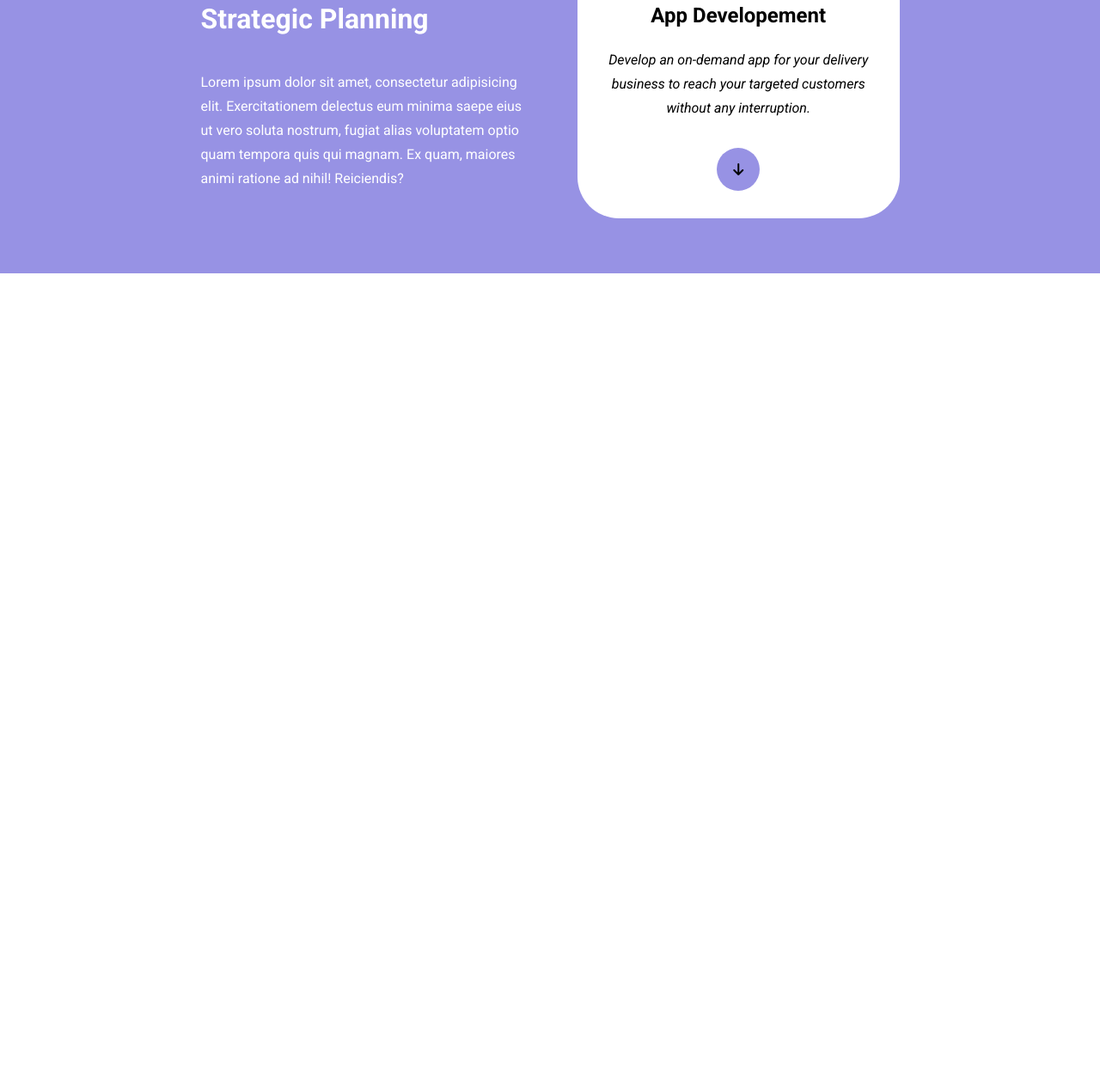
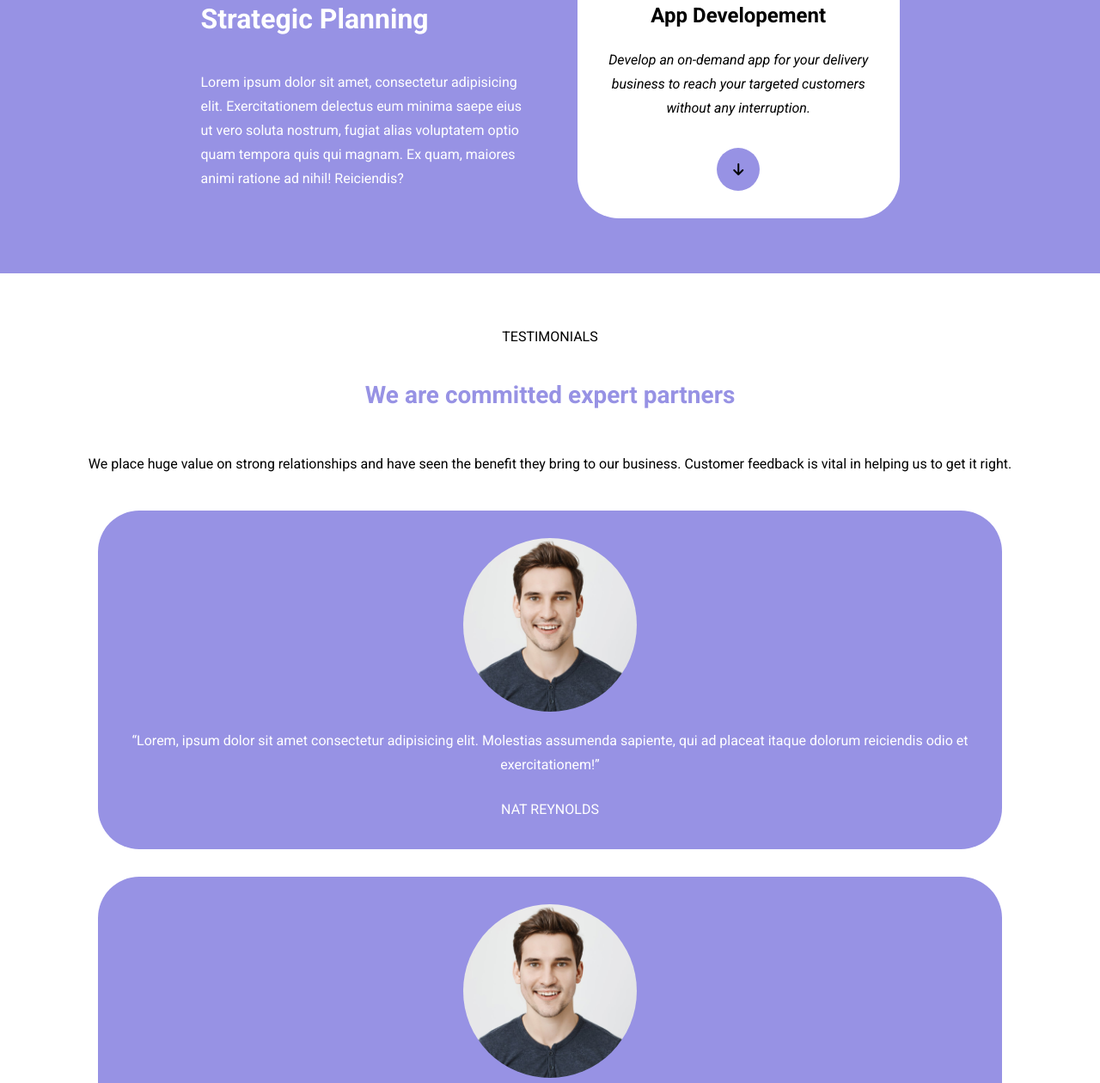
Before and after one commit to MaryChiodelli/htmlcss-responsive-layout, a plain HTML site: page index.html in a window 1280 px wide. Shown: the part 1540-2800 px from the top of the page at 86% size. Before the commit the page ends 1858 px from the top, so only its background shows below. Drawn offline with Linux system fonts and the light colour scheme.

Commit message:
aggiunta sezione testimonials

```diff
--- a/css/app.css
+++ b/css/app.css
@@ -64,6 +64,13 @@ a {
     background-color: #ffffff;
     color: #000000;
     text-align: center;
+}
+
+.card-testimonial {
+    padding: 2rem 1.25rem;
+    border-radius: 48px;
+    background-color: #9792E4;
+    color: #ffffff;
 }
 
 a.button {
@@ -179,7 +186,53 @@ a.button {
     border-radius: 50%;
 }
 
+/* TESTIMONIALS */
+.testimonials {
+    padding: 3.75rem 0 7rem;
+    text-align: center;
+}
 
+.testimonials .tag {
+    text-transform: uppercase;
+    margin-bottom: 2rem;
+}
+
+.testimonials .section__title {
+    margin-bottom: 2.75rem;
+    font-size: 1.75rem;
+    line-height: 2.75rem;
+    color: #9792E4;
+}
+
+.testimonials .section__description {
+    margin-bottom: 2.5rem;
+}
+
+.testimonials .card-wrapper {
+    display: flex;
+    flex-direction: column;
+    gap: 2rem;
+}
+
+.card-wrapper .card-testimonial {
+    display: flex;
+    flex-direction: column;
+    gap: 1.25rem;
+    align-items: center;
+}
+
+.card-testimonial .card__avatar {
+    width: 202px;
+    aspect-ratio: 1 / 1;
+    object-fit: cover;
+    border-radius: 50%;
+}
+
+.card-testimonial .card__quote address {
+    margin-top: 1.5rem;
+    text-transform: uppercase;
+    font-style: normal;
+}
 
 
 
--- a/index.html
+++ b/index.html
@@ -98,7 +98,43 @@
                     </div>
                 </div>
             </div>
+        </section>
 
+        <section class="testimonials">
+            <div class="container">
+                <p class="tag">Testimonials</p>
+                <h2 class="section__title">We are committed expert partners</h2>
+                <p class="section__description">We place huge value on strong relationships and have seen the benefit they bring to our business. Customer feedback is vital in helping us to get it right.</p>
+                <div class="row card-wrapper">
+                    <div class="col">
+                        <div class="card-testimonial">
+                            <img class="card__avatar" src="img/testimonial1.jpg" alt="foto di Nat Reynolds">
+                            <div class="card__quote">
+                                <q>Lorem, ipsum dolor sit amet consectetur adipisicing elit. Molestias assumenda sapiente, qui ad placeat itaque dolorum reiciendis odio et exercitationem!</q>
+                                <address>Nat Reynolds</address>
+                            </div>
+                        </div>
+                    </div>
+                    <div class="col">
+                        <div class="card-testimonial">
+                            <img class="card__avatar" src="img/testimonial1.jpg" alt="foto di Nat Reynolds">
+                            <div class="card__quote">
+                                <q>Lorem, ipsum dolor sit amet consectetur adipisicing elit. Molestias assumenda sapiente, qui ad placeat itaque dolorum reiciendis odio et exercitationem!</q>
+                                <address>Nat Reynolds</address>
+                            </div>
+                        </div>
+                    </div>
+                    <div class="col">
+                        <div class="card-testimonial">
+                            <img class="card__avatar" src="img/testimonial1.jpg" alt="foto di Nat Reynolds">
+                            <div class="card__quote">
+                                <q>Lorem, ipsum dolor sit amet consectetur adipisicing elit. Molestias assumenda sapiente, qui ad placeat itaque dolorum reiciendis odio et exercitationem!</q>
+                                <address>Nat Reynolds</address>
+                            </div>
+                        </div>
+                    </div>
+                </div>
+            </div>
         </section>
     </main>
 
```
